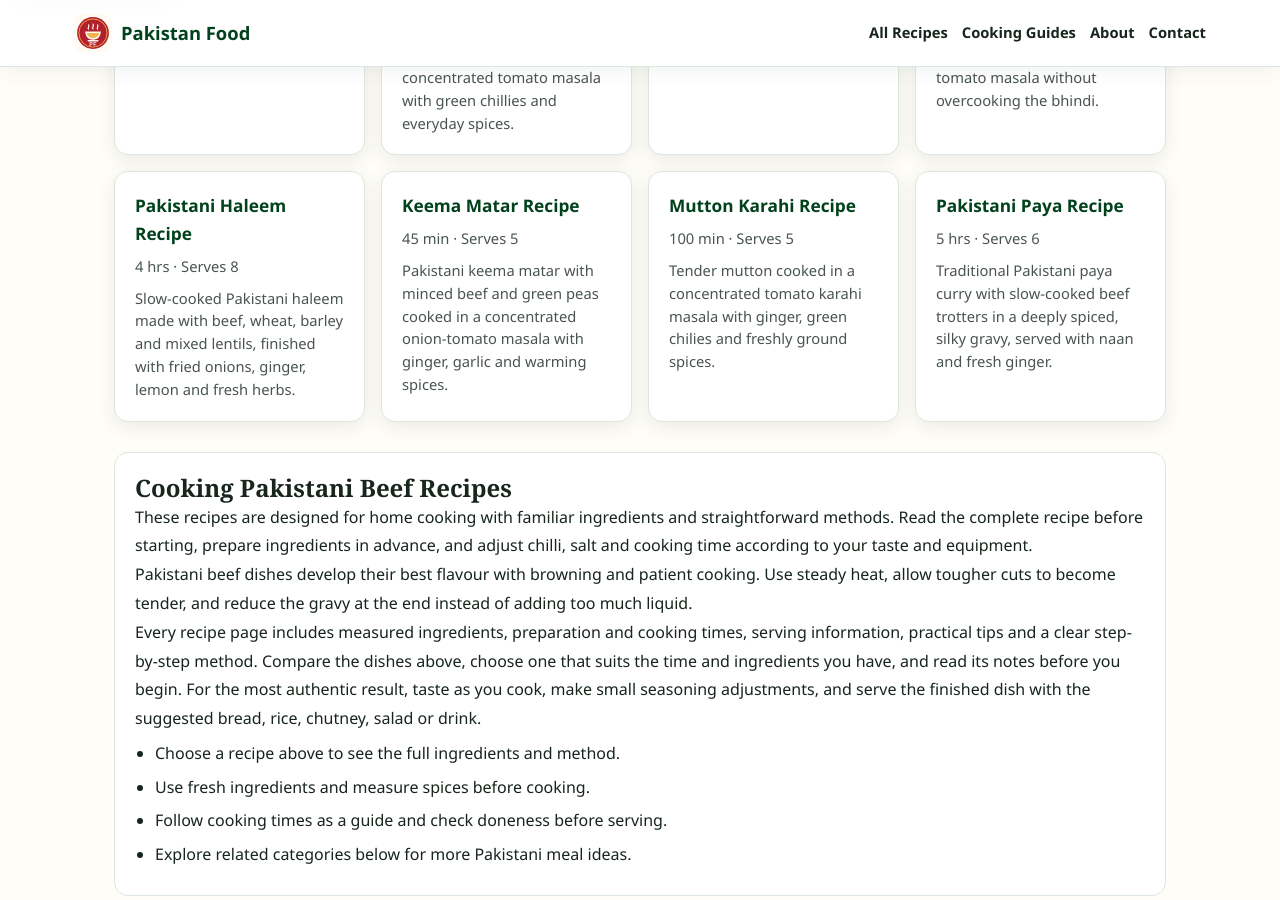
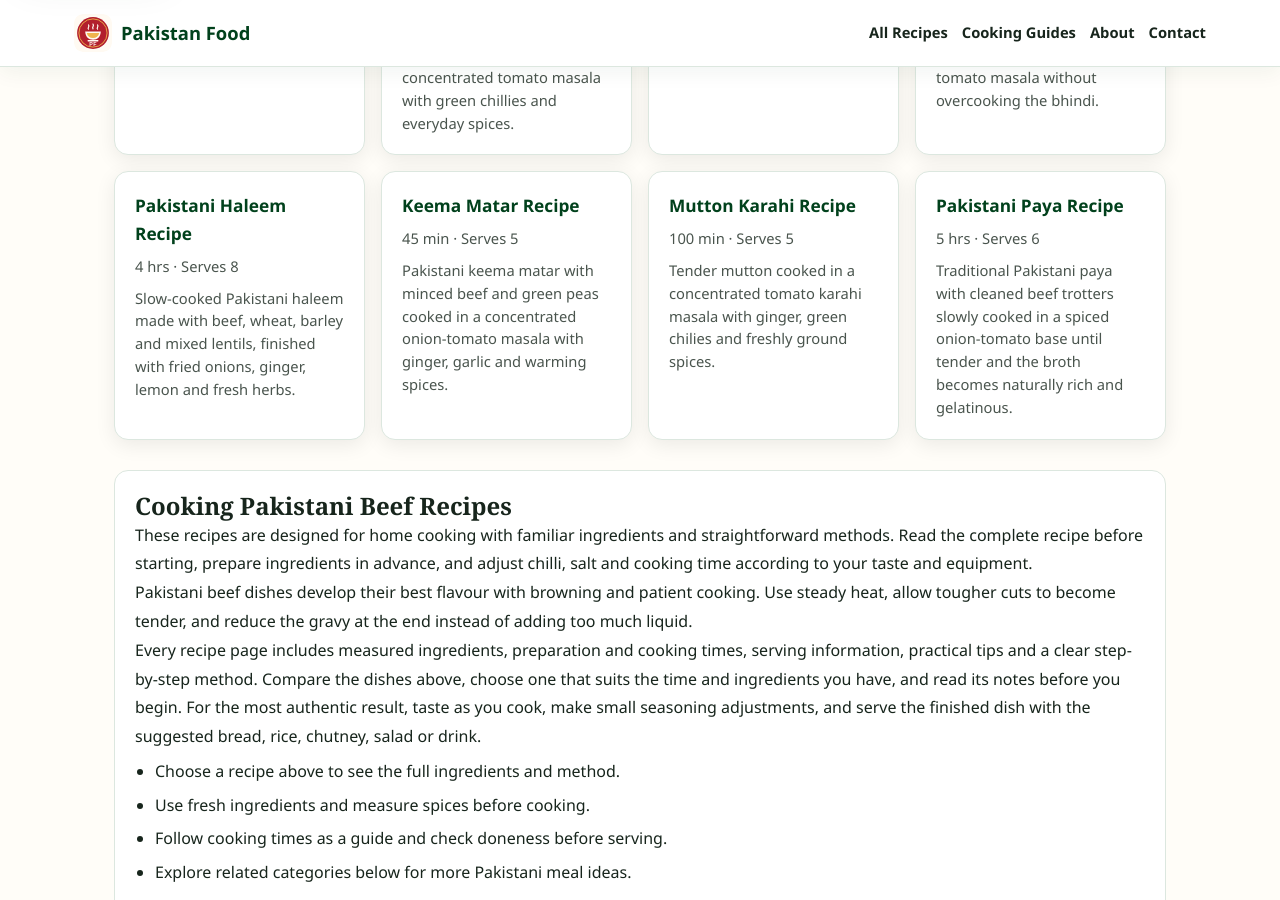
Before and after one commit to manazarali01-hub/pakistan-food, a Jekyll site: the page built from recipes/beef/index.html, in a window 1280 px wide and 900 px high, scrolled down 416 px. Built offline with Jekyll 4.4.1, drawn with Linux system fonts in a browser that asks for light colours; some of the changed lines change nothing that is shown.

Commit message:
Improve Pakistani Paya recipe quality

```diff
--- a/_data/recipes/paya.json
+++ b/_data/recipes/paya.json
@@ -5,7 +5,7 @@
   "time": "5 hrs",
   "serves": 6,
   "image": "https://commons.wikimedia.org/wiki/Special:FilePath/Paya_Curry.JPG?width=900",
-  "description": "Traditional Pakistani paya curry with slow-cooked beef trotters in a deeply spiced, silky gravy, served with naan and fresh ginger.",
+  "description": "Traditional Pakistani paya with cleaned beef trotters slowly cooked in a spiced onion-tomato base until tender and the broth becomes naturally rich and gelatinous.",
   "ingredients": [
     "4 cleaned beef trotters, cut into pieces",
     "2 onions, sliced",
@@ -13,20 +13,20 @@
     "2 tbsp ginger-garlic paste",
     "2 tsp coriander powder",
     "1 tsp cumin powder",
-    "1 tsp red chili powder",
+    "1 tsp red chilli powder",
     "½ tsp turmeric",
     "1 tsp garam masala",
-    "8 cups water",
+    "8 cups water, plus more if genuinely needed during long cooking",
     "⅓ cup cooking oil",
     "Salt to taste",
-    "Fresh ginger, coriander, green chilies and lemon for serving"
+    "Fresh ginger, coriander, green chillies and lemon for serving"
   ],
   "method": [
-    "Rinse the cleaned trotters thoroughly and drain.",
-    "Heat oil and brown the onions, then add ginger-garlic paste, tomatoes and spices.",
-    "Add the trotters and cook with the masala for 8 to 10 minutes.",
-    "Add water, cover and simmer gently until the trotters are tender and the broth becomes rich and gelatinous.",
-    "Remove excess fat from the surface if desired and simmer uncovered to adjust the gravy.",
-    "Finish with garam masala and serve with ginger, coriander, green chilies and lemon."
+    "Use properly cleaned, food-ready trotters. Rinse them thoroughly under clean water and drain before cooking.",
+    "Heat the oil in a large heavy pot and brown the sliced onions. Add the ginger-garlic paste, tomatoes, coriander, cumin, red chilli, turmeric and salt and cook until the tomatoes soften into the masala.",
+    "Add the trotters and cook them with the masala for 8 to 10 minutes, turning the pieces so they are well coated.",
+    "Add the water, bring to a simmer, cover and cook gently for several hours until the connective tissue has softened and the trotters are tender. Check occasionally and add hot water only if the liquid level becomes too low.",
+    "Once tender, skim excess surface fat if desired. Simmer uncovered to concentrate the broth only after tenderness has been achieved; reducing too early can leave too little liquid before the trotters soften.",
+    "Stir in the garam masala, taste for salt and serve hot with fresh ginger, coriander, green chillies, lemon and naan."
   ]
 }
```
